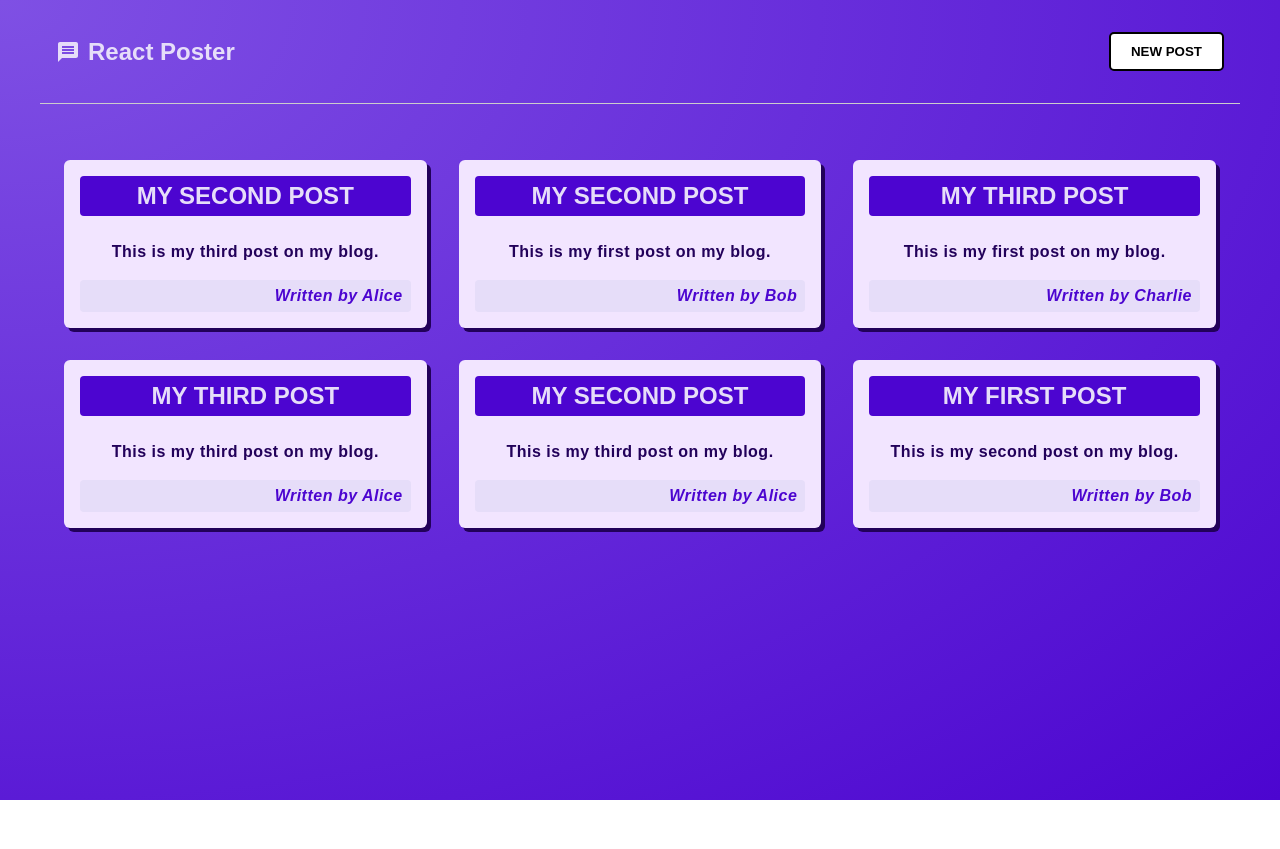
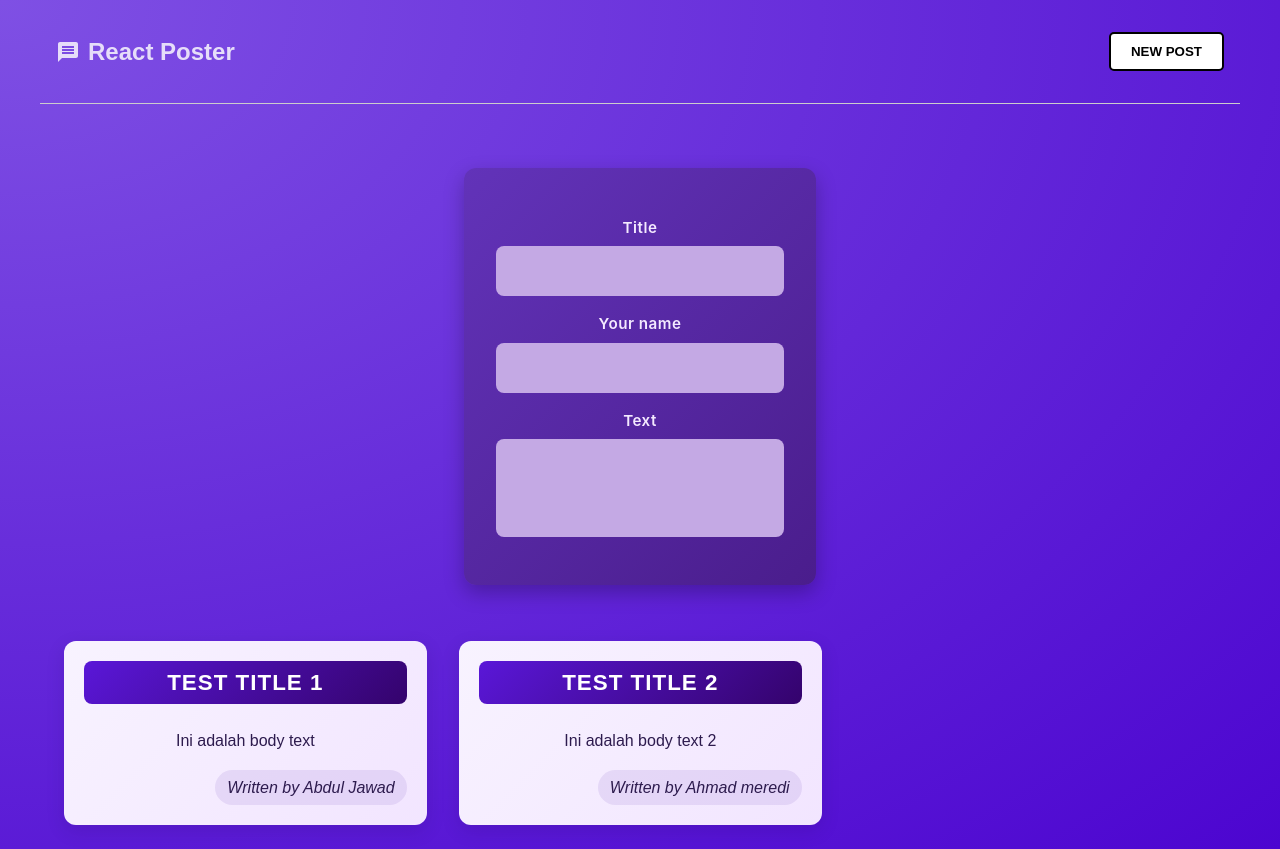
Before and after one commit to Abdulzizi/react-refresher, a React (Vite) app: page / in a window 1280 px wide. Before the commit the page ends 800 px from the top, so only its background shows below. Built offline with nearby package versions, Linux system fonts and the light colour scheme.

Commit message:
setting up state first

```diff
--- a/src/App.jsx
+++ b/src/App.jsx
@@ -1,26 +1,12 @@
 import MainHeader from './components/MainHeader/MainHeader';
 import PostList from './components/PostList/PostList';
-
-const names = ['Alice', 'Bob', 'Charlie'];
-const body = ['This is my first post on my blog.', 'This is my second post on my blog.', 'This is my third post on my blog.'];
-const titles = ['My First Post', 'My Second Post', 'My Third Post'];
-
-const choosenRandomElement = (arr) => {
-  return arr[Math.floor(Math.random() * arr.length)];
-}
-
-const posts = Array.from({ length: 6 }, () => ({
-  title: choosenRandomElement(titles),
-  body: choosenRandomElement(body),
-  author: choosenRandomElement(names)
-}));
 
 function App() {
   return (
     <div className="App">
         <MainHeader />
       <main>
-        <PostList posts={posts} />
+        <PostList />
       </main>
     </div>
   );
--- /dev/null
+++ b/src/components/NewPost/NewPost.jsx
@@ -0,0 +1,22 @@
+import classes from './NewPost.module.css';
+
+function NewPost() {
+    return (
+        <form className={classes.form}>
+            <p>
+                <label htmlFor="title">Title</label>
+                <input type="text" id="title" required />
+            </p>
+            <p>
+                <label htmlFor="name">Your name</label>
+                <input type="text" id="name" required />
+            </p>
+            <p>
+                <label htmlFor="body">Text</label>
+                <textarea id="body" required rows={3} />
+            </p>
+        </form>
+    );
+}
+
+export default NewPost;
--- /dev/null
+++ b/src/components/NewPost/NewPost.module.css
@@ -0,0 +1,86 @@
+.form {
+  background: linear-gradient(135deg, #6233b9, #4a1d8c);
+  padding: 2rem;
+  width: 22rem;
+  margin: 2rem auto;
+  border-radius: 12px;
+  box-shadow: 0 8px 20px rgba(0, 0, 0, 0.25);
+  color: #fff;
+  transition: transform 0.2s ease, box-shadow 0.2s ease;
+}
+
+.form:hover {
+  transform: translateY(-4px);
+  box-shadow: 0 12px 28px rgba(0, 0, 0, 0.3);
+}
+
+.form label {
+  display: block;
+  margin-bottom: 0.4rem;
+  color: #f4eaff;
+  font-weight: 600;
+  font-size: 0.95rem;
+  letter-spacing: 0.5px;
+}
+
+.form input,
+.form textarea {
+  display: block;
+  width: 100%;
+  font: inherit;
+  padding: 0.75rem;
+  border-radius: 8px;
+  border: 1px solid transparent;
+  background-color: #c4a9e4;
+  color: #28262c;
+  transition: border 0.2s ease, box-shadow 0.2s ease, background-color 0.2s ease;
+  resize: none;
+}
+
+.form input:focus,
+.form textarea:focus {
+  outline: none;
+  border: 1px solid #9d6df2;
+  background-color: #e9dcfa;
+  box-shadow: 0 0 0 3px rgba(157, 109, 242, 0.4);
+}
+
+.actions {
+  display: flex;
+  justify-content: flex-end;
+  gap: 0.75rem;
+  margin-top: 1rem;
+}
+
+.actions button {
+  cursor: pointer;
+  font: inherit;
+  padding: 0.6rem 1.6rem;
+  border: none;
+  border-radius: 6px;
+  background: linear-gradient(135deg, #5d0be2, #3d0aa3);
+  color: #fff;
+  font-weight: 600;
+  letter-spacing: 0.5px;
+  transition: background 0.3s ease, transform 0.15s ease;
+}
+
+.actions button:hover {
+  background: linear-gradient(135deg, #7a2cff, #4c14b8);
+  transform: translateY(-2px);
+}
+
+.actions button:active {
+  transform: translateY(0);
+}
+
+.actions button[type='button'] {
+  background-color: transparent;
+  color: #d1bee6;
+  border: 1px solid #b69edc;
+}
+
+.actions button[type='button']:hover {
+  background-color: rgba(255, 255, 255, 0.1);
+  color: #fff;
+}
--- a/src/components/Post/Post.module.css
+++ b/src/components/Post/Post.module.css
@@ -1,66 +1,64 @@
 .post {
-    background-color: #f2e5ff;
+  background: linear-gradient(135deg, #f8f3ff, #f2e5ff);
   color: #22015a;
-    padding: 1rem;
+  padding: 1.25rem;
   font-family: 'Poppins', sans-serif;
   display: flex;
   flex-direction: column;
   gap: 1rem;
-    max-width: 400px;
+  max-width: 420px;
   margin: 0;
-    transition: transform 0.2s ease, box-shadow 0.2s ease;
-    z-index: 1;
-    box-shadow: 4px 4px 0 #22015a;
-    border-radius: 6px;
-    animation: animate-in 1s ease-out forwards;
+  border-radius: 12px;
+  box-shadow: 0 6px 18px rgba(34, 1, 90, 0.15);
+  transition: transform 0.25s ease, box-shadow 0.25s ease;
+  animation: animate-in 0.8s ease-out forwards;
 }
 
 .post:hover {
-    transform: translateY(-4px);
-    box-shadow: 8px 8px 0 #22015a;
+  transform: translateY(-6px) scale(1.02);
+  box-shadow: 0 12px 24px rgba(34, 1, 90, 0.2);
 }
 
 .post > h1 {
-    font-size: 1.5rem;
-    font-weight: 900;
+  font-size: 1.4rem;
+  font-weight: 800;
   text-transform: uppercase;
   margin: 0 0 0.5rem;
-    background: #4c05d0;
-    color: #e6ddf9;
-    padding: 0.5rem 1rem;
-    border-radius: 4px;
-    display: flex;
-    justify-content: center;
+  background: linear-gradient(135deg, #5a17d8, #34036c);
+  color: #fff;
+  padding: 0.6rem 1rem;
+  border-radius: 8px;
+  text-align: center;
+  letter-spacing: 1px;
 }
 
 .post > p {
   font-size: 1rem;
-    line-height: 1.5;
+  line-height: 1.6;
   margin: 0;
-    font-weight: 600;
-    letter-spacing: 0.5px;
+  font-weight: 500;
+  color: #2d1b4e;
 }
 
 .author {
   font-size: 0.85rem;
   font-style: italic;
   font-weight: 600;
-    color: #4c05d0;
-    background: #e6ddf9;
-    padding: 0.25rem 0.5rem;
+  color: #34036c;
+  background: rgba(92, 46, 175, 0.1);
+  padding: 0.3rem 0.75rem;
   margin-top: 0.5rem;
-    border-radius: 4px;
-    display: flex;
-    justify-content: flex-end;
+  border-radius: 50px;
+  align-self: flex-end;
 }
 
 @keyframes animate-in {
   from {
     opacity: 0;
-    transform: translateY(1rem);
+    transform: translateY(1rem) scale(0.98);
   }
   to {
     opacity: 1;
-    transform: translateY(0);
+    transform: translateY(0) scale(1);
   }
 }
--- a/src/components/PostList/PostList.jsx
+++ b/src/components/PostList/PostList.jsx
@@ -1,18 +1,16 @@
+import NewPost from '../NewPost/NewPost';
 import Post from '../Post/Post';
 import classes from "./PostList.module.css";
 
-function PostList({posts}) {
+function PostList() {
     return (
-        <ul className={classes.postList}>
-            {posts.map((post, index) => (
-                <Post
-                    key={index}
-                    title={post.title}
-                    body={post.body}
-                    author={post.author}
-                />
-            ))}
-        </ul>
+        <>
+            <NewPost />
+            <ul className={classes.postList}>
+                <Post title="Test Title 1" body="Ini adalah body text" author="Abdul Jawad" />
+                <Post title="Test Title 2" body="Ini adalah body text 2" author="Ahmad meredi" />
+            </ul>
+        </>
     )
 }
 
```
Lines whose indentation alone changed are shown as unchanged.
